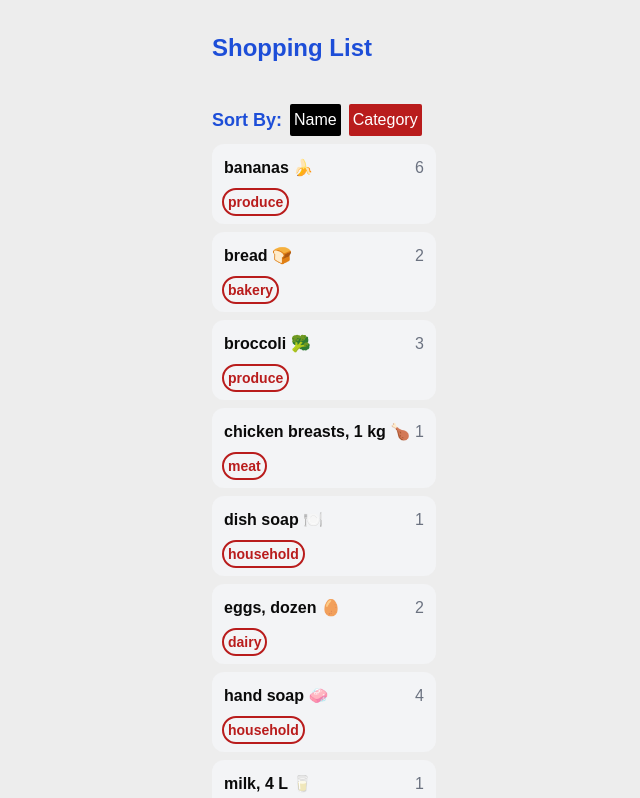
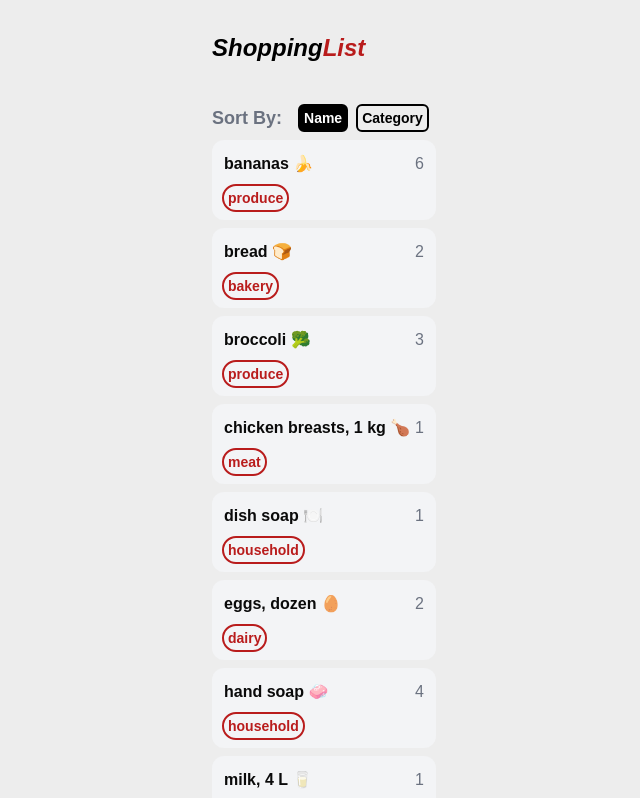
Before and after one commit to feolive/cprg306-assignments, a Next.js app: page /week-6 in a window 1280 px wide. Shown: the top 798 px of the page, without its empty margins (316-956 px from the left). Built offline with nearby package versions, Linux system fonts and the light colour scheme.

Commit message:
week-6: optimized the style

```diff
--- a/app/globals.css
+++ b/app/globals.css
@@ -29,3 +29,11 @@ body {
   background: var(--background);
   font-family: Arial, Helvetica, sans-serif;
 }
+
+.nav-btn {
+  @apply text-black px-1 py-0.5 rounded-md text-sm font-semibold border-2 border-black;
+}
+
+.nav-btn.activated{
+  @apply  text-white bg-black text-sm font-semibold px-1 py-0.5 rounded-md;
+}
--- a/app/week-6/item-list.js
+++ b/app/week-6/item-list.js
@@ -6,17 +6,21 @@ import { useState } from "react";
 
 export default function ItemList() {
   const [sortBy, setSortBy] = useState("name");
+  const [prevBtn, setPrevBtn] = useState("name");
 
   const handleSortChange = (e) => {
     setSortBy(e.target.value);
+    document.getElementById(prevBtn).className = "nav-btn";
+    e.target.className = "nav-btn activated";
+    setPrevBtn(e.target.id);
   };
 
   return (
     <div className="flex flex-col items-start gap-2">
       <div className="flex items-center gap-2">
-        <h2 className="text-lg font-bold text-blue-700">Sort By:</h2>
-        <button className="bg-black text-white p-1 rounded-sm" value="name" onClick={(e) => handleSortChange(e)}>Name</button>
-        <button className="bg-red-700 text-white p-1 rounded-sm" value="category" onClick={(e) => handleSortChange(e)}>Category</button>
+        <h2 className="text-lg font-bold text-gray-500 mr-2">Sort By:</h2>
+        <button id="name" className="nav-btn activated" value="name" onClick={(e) => handleSortChange(e)}>Name</button>
+        <button id="category" className="nav-btn" value="category" onClick={(e) => handleSortChange(e)}>Category</button>
       </div>
       {items
         .sort((a, b) =>
--- a/app/week-6/page.js
+++ b/app/week-6/page.js
@@ -5,7 +5,7 @@ export default function Page() {
         <>
             <div className="mt-8">
                 <header>
-                    <h1 className="text-2xl font-bold text-blue-700">Shopping List</h1>
+                    <h1 className="text-2xl font-bold text-black italic">Shopping<span className="text-red-700">List</span></h1>
                 </header>
                 <main className="mt-10">
                     <ItemList />
```
